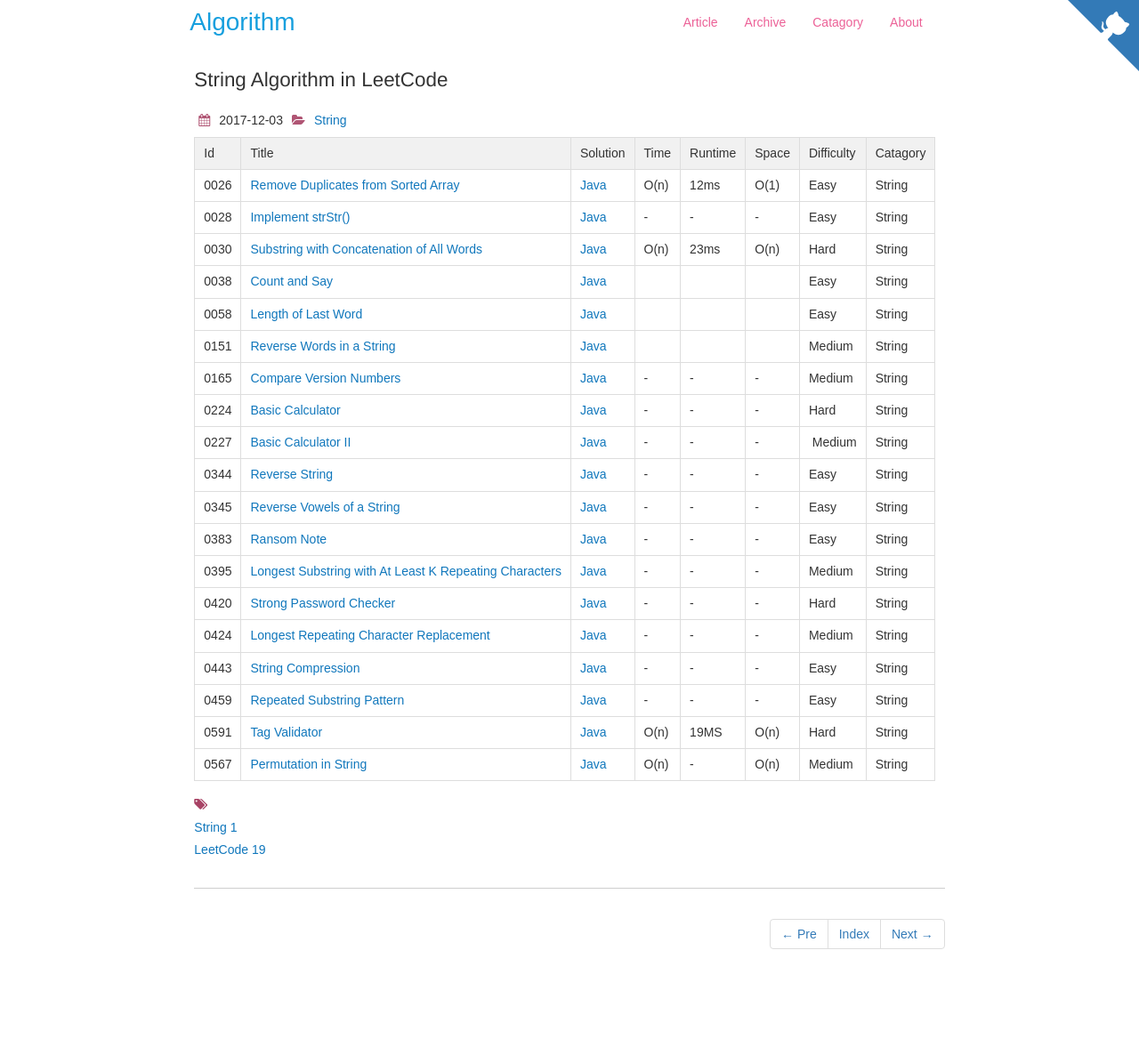
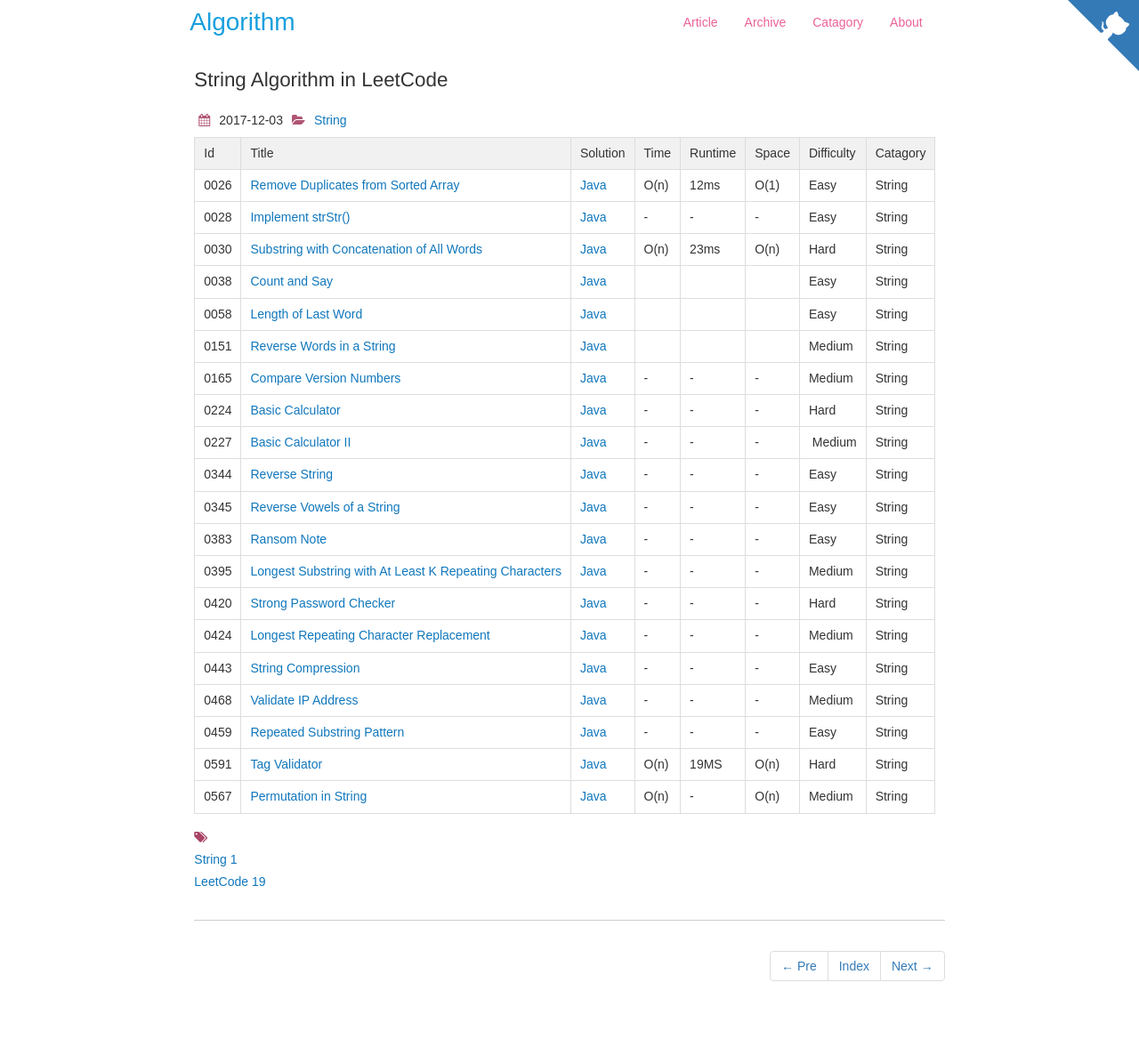
Before and after one commit to dunso/algorithm, a Jekyll site: the page built from docs/_posts/2017-12-03-String.md, in a window 1280 px wide. Shown: the whole page at 89% size. Built offline with Jekyll 4.4.1, drawn with Linux system fonts in a browser that asks for light colours; nearby versions of some CDN libraries; before the commit the page ends 1141 px from its top, so only the background shows below that.

Commit message:
Add index of LeetCode0468.java to docs

```diff
--- a/docs/_posts/2017-12-03-String.md
+++ b/docs/_posts/2017-12-03-String.md
@@ -28,6 +28,7 @@
 |0420|[Strong Password Checker](https://leetcode.com/problems/strong-password-checker/)|[Java](https://e.srl/leetcode-420/)|-|-|-|Hard |String|
 |0424|[Longest Repeating Character Replacement](https://leetcode.com/problems/longest-repeating-character-replacement/)|[Java](https://e.srl/leetcode-424/)|-|-|-|Medium |String|
 |0443|[String Compression](https://leetcode.com/problems/string-compression/)|[Java](https://e.srl/leetcode-443/)|-|-|-|Easy |String|
+|0468|[Validate IP Address](https://leetcode.com/problems/validate-ip-address/)|[Java](https://e.srl/leetcode-468/)|-|-|-|Medium |String|
 |0459|[Repeated Substring Pattern](https://leetcode.com/problems/repeated-substring-pattern/)|[Java](https://e.srl/leetcode-459/)|-|-|-|Easy |String|
 |0591|[Tag Validator](https://leetcode.com/problems/tag-validator)| [Java](https://e.srl/leetcode-591/)  | O(n) |19MS| O(n)  |  Hard |String|
 |0567|[Permutation in String](https://leetcode.com/problems/permutation-in-string)| [Java](https://e.srl/leetcode-567/)  | O(n) |-| O(n)  |  Medium |String|
```
